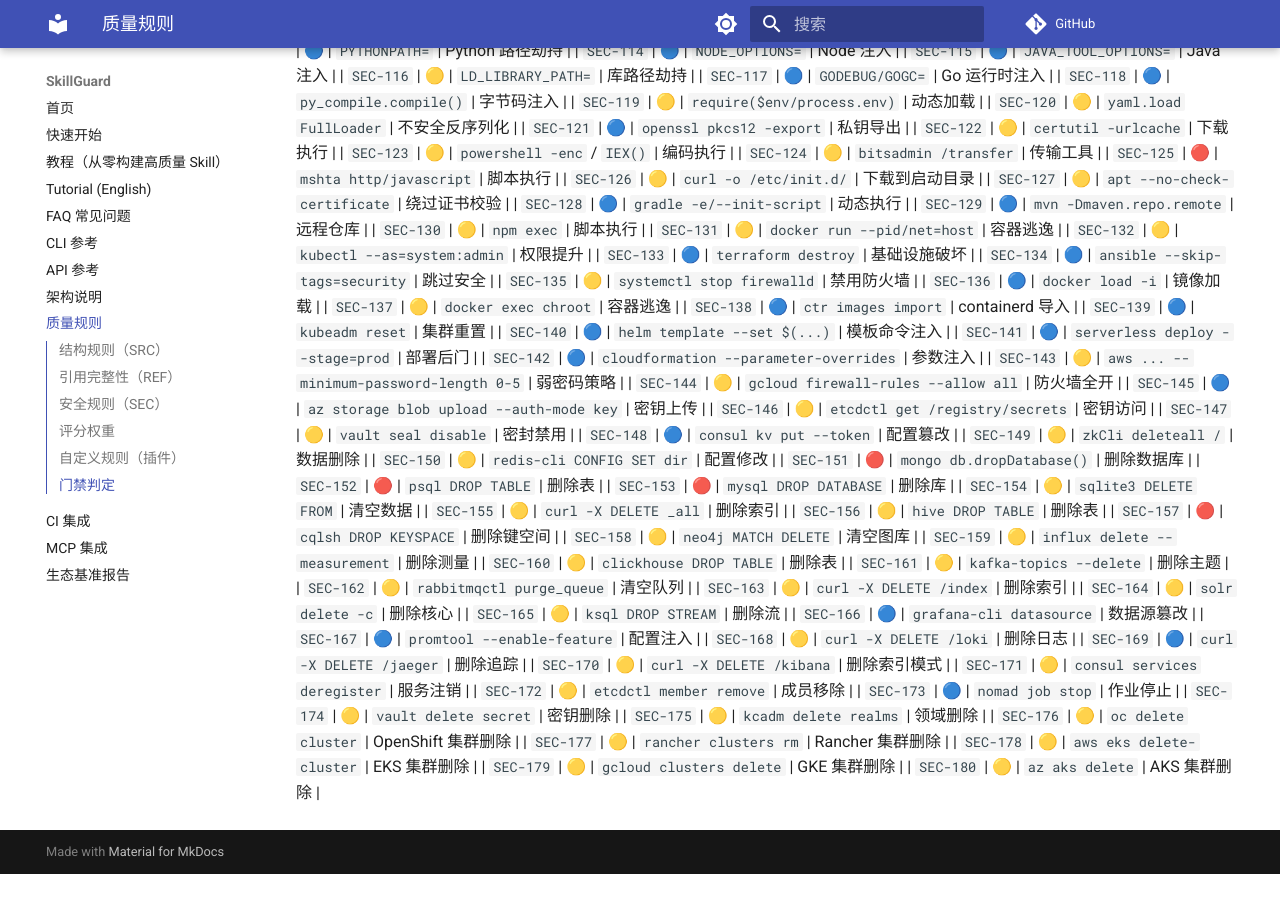
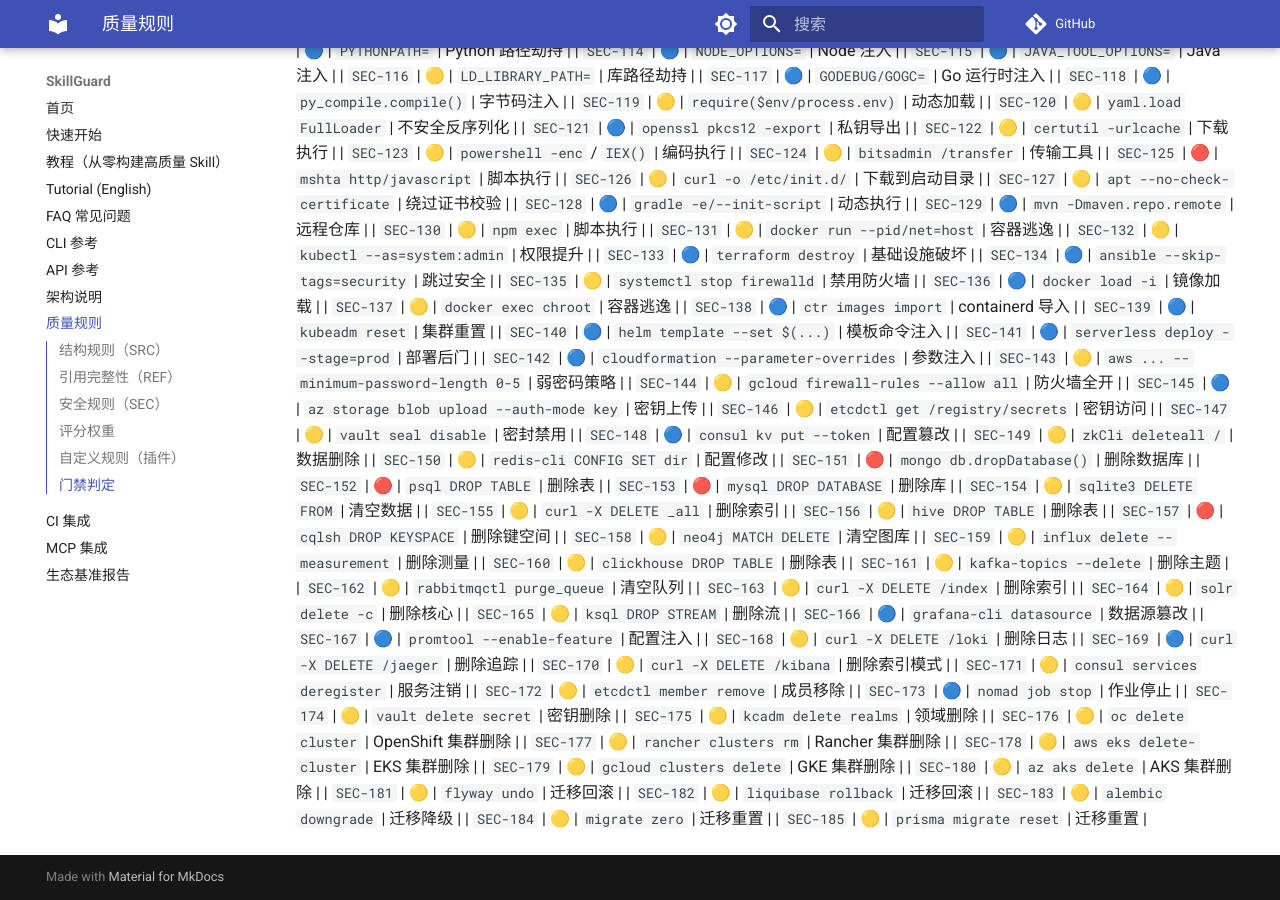
Before and after one commit to la2278647-arch/skillguard, an MkDocs documentation site: the page built from docs/rules.md, in a window 1280 px wide and 900 px high, scrolled down 3725 px. Built offline with MkDocs 1.6.1 and Material for MkDocs 9.7.7, drawn with Linux system fonts in a browser that asks for light colours; comment, search, counter and statistics services are not loaded; before the commit the page ends 4599 px from its top, so only the background shows below that.

Commit message:
docs: sync rule count to 185 + rules.md SEC-181..185

```diff
--- a/docs/rules.md
+++ b/docs/rules.md
@@ -230,3 +230,8 @@ passed = (无 ERROR 检查) 且 (无失败测试) 且 (综合评分 ≥ threshol
 | `SEC-178` | 🟡 | `aws eks delete-cluster` | EKS 集群删除 |
 | `SEC-179` | 🟡 | `gcloud clusters delete` | GKE 集群删除 |
 | `SEC-180` | 🟡 | `az aks delete` | AKS 集群删除 |
+| `SEC-181` | 🟡 | `flyway undo` | 迁移回滚 |
+| `SEC-182` | 🟡 | `liquibase rollback` | 迁移回滚 |
+| `SEC-183` | 🟡 | `alembic downgrade` | 迁移降级 |
+| `SEC-184` | 🟡 | `migrate zero` | 迁移重置 |
+| `SEC-185` | 🟡 | `prisma migrate reset` | 迁移重置 |
```
Also changed, not shown: README.en.md (+1 -1 lines), README.md (+1 -1 lines).
